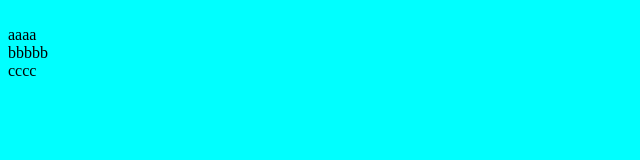
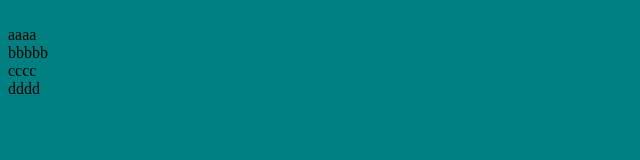
Before and after one commit to shubham1224/devopsproject1, a plain HTML site: page index.html in a window 1280 px wide. Shown: the whole page, without its empty margins (0-640 px from the left). Drawn offline with Linux system fonts and the light colour scheme.

Commit message:
color changed to teal

```diff
--- a/index.html
+++ b/index.html
@@ -1,8 +1,10 @@
-<body bgcolor='aqua'>
+<body bgcolor='teal'>
 <br>
 aaaa
 <br>
 bbbbb
 <br>
 cccc
+<br>
+dddd
 </body>
```
